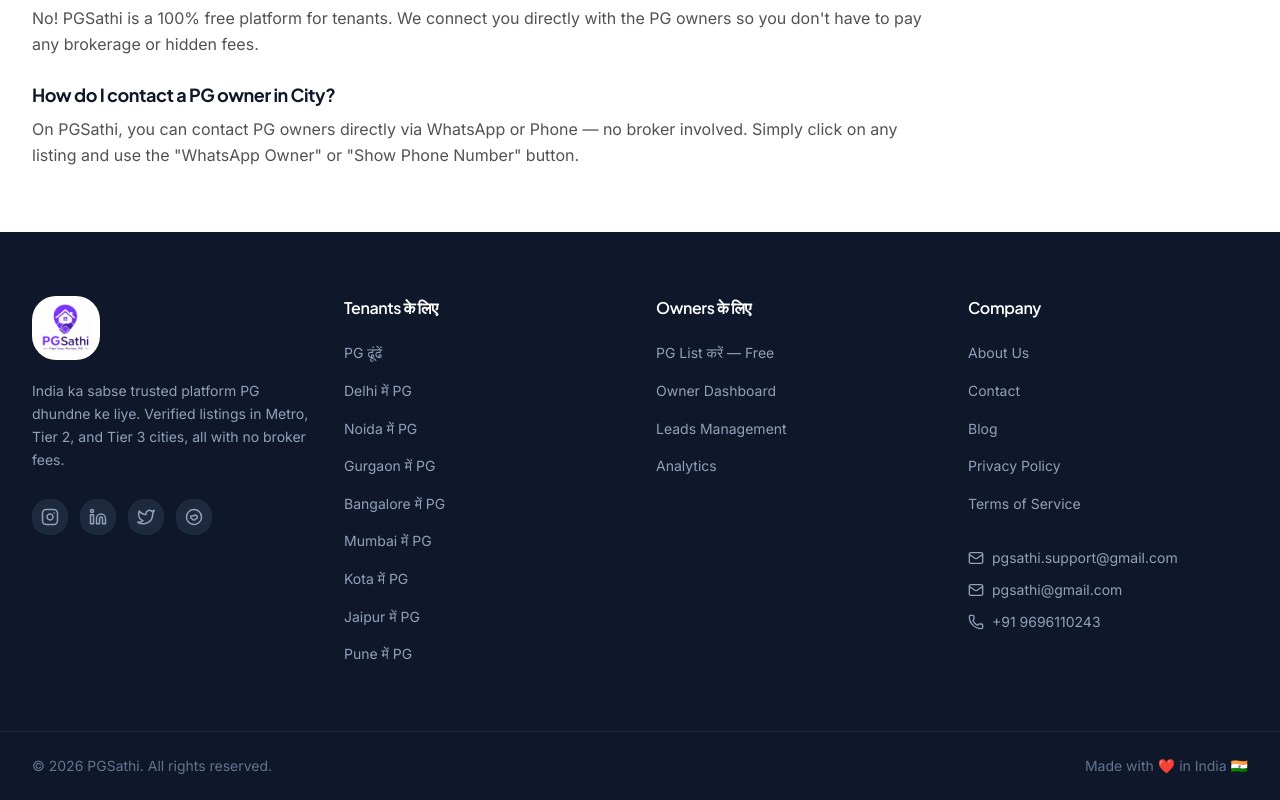
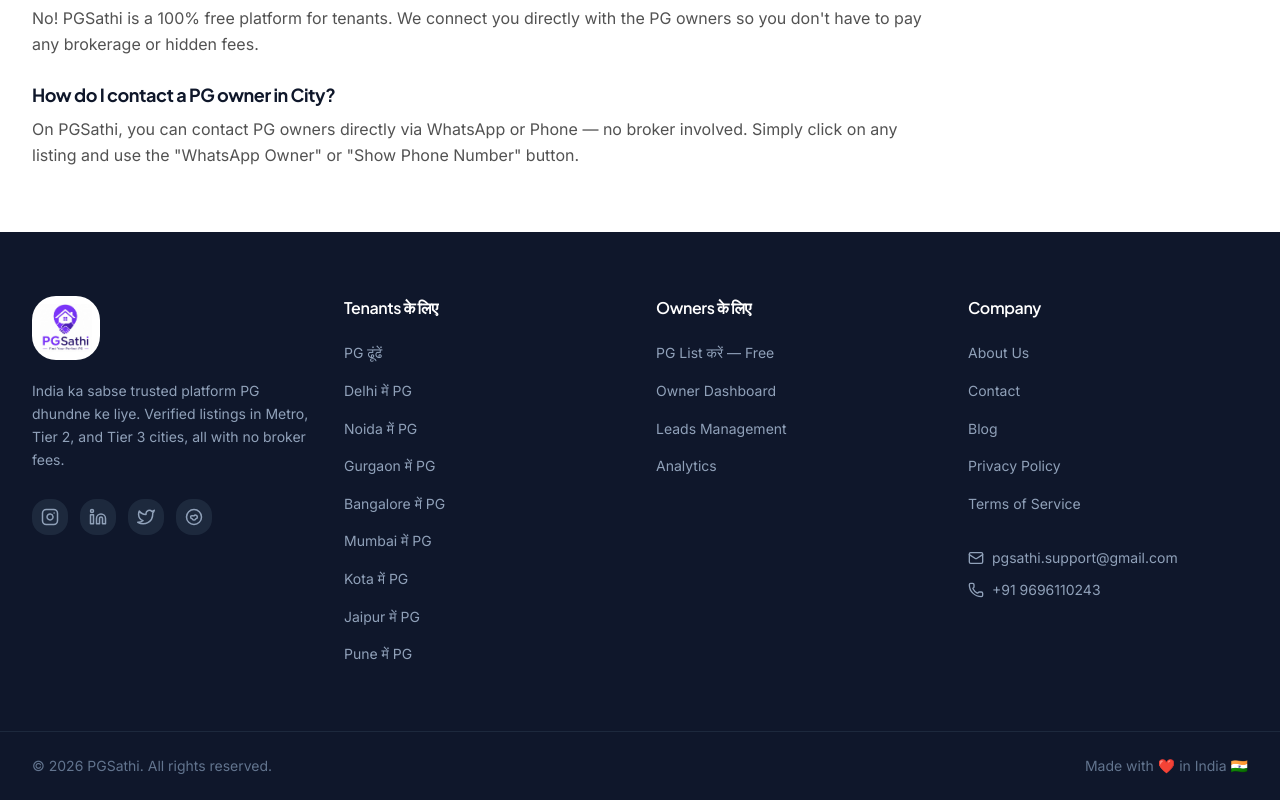
Before and after one commit to mohd-aftab-code/pgsathi, a Next.js app: page /pg-in-city in a window 1280 px wide. Shown: the part 1358-2158 px from the top of the page. Built offline with nearby package versions, Linux system fonts and the light colour scheme; no server answers; the database is empty.

Commit message:
feat: implement searchable listing page with SEO metadata and add footer component

```diff
--- a/app/(main)/search/page.tsx
+++ b/app/(main)/search/page.tsx
@@ -8,6 +8,7 @@
 import { Suspense } from "react";
 import Link from "next/link";
 import { unstable_cache } from "next/cache";
+import { Metadata } from "next";
 
 const getSearchResults = unstable_cache(
   async (where: any, orderBy: any, page: number, itemsPerPage: number) => {
@@ -96,12 +97,12 @@
 
   // Log Search Analytics (Fire & Forget)
   if (queryParam || citySlug) {
-    db.searchAnalytic.create({
-      data: {
-        query: queryParam ? queryParam.substring(0, 250) : null,
-        citySlug: citySlug && citySlug !== "all" ? citySlug : null,
-      }
-    }).catch(console.error);
+    // db.searchAnalytic.create({
+    //   data: {
+    //     query: queryParam ? queryParam.substring(0, 250) : null,
+    //     citySlug: citySlug && citySlug !== "all" ? citySlug : null,
+    //   }
+    // }).catch(console.error);
   }
 
   // Build query
--- a/components/common/Footer.tsx
+++ b/components/common/Footer.tsx
@@ -112,9 +112,6 @@
               <a href="mailto:pgsathi.support@gmail.com" className="flex items-center gap-2 text-slate-400 hover:text-violet-300 text-sm transition-colors">
                 <Mail size={16} /> pgsathi.support@gmail.com
               </a>
-              <a href="mailto:pgsathi@gmail.com" className="flex items-center gap-2 text-slate-400 hover:text-violet-300 text-sm transition-colors">
-                <Mail size={16} /> pgsathi@gmail.com
-              </a>
               <a href="tel:+919696110243" className="flex items-center gap-2 text-slate-400 hover:text-violet-300 text-sm transition-colors">
                 <Phone size={16} /> +91 9696110243
               </a>
```
